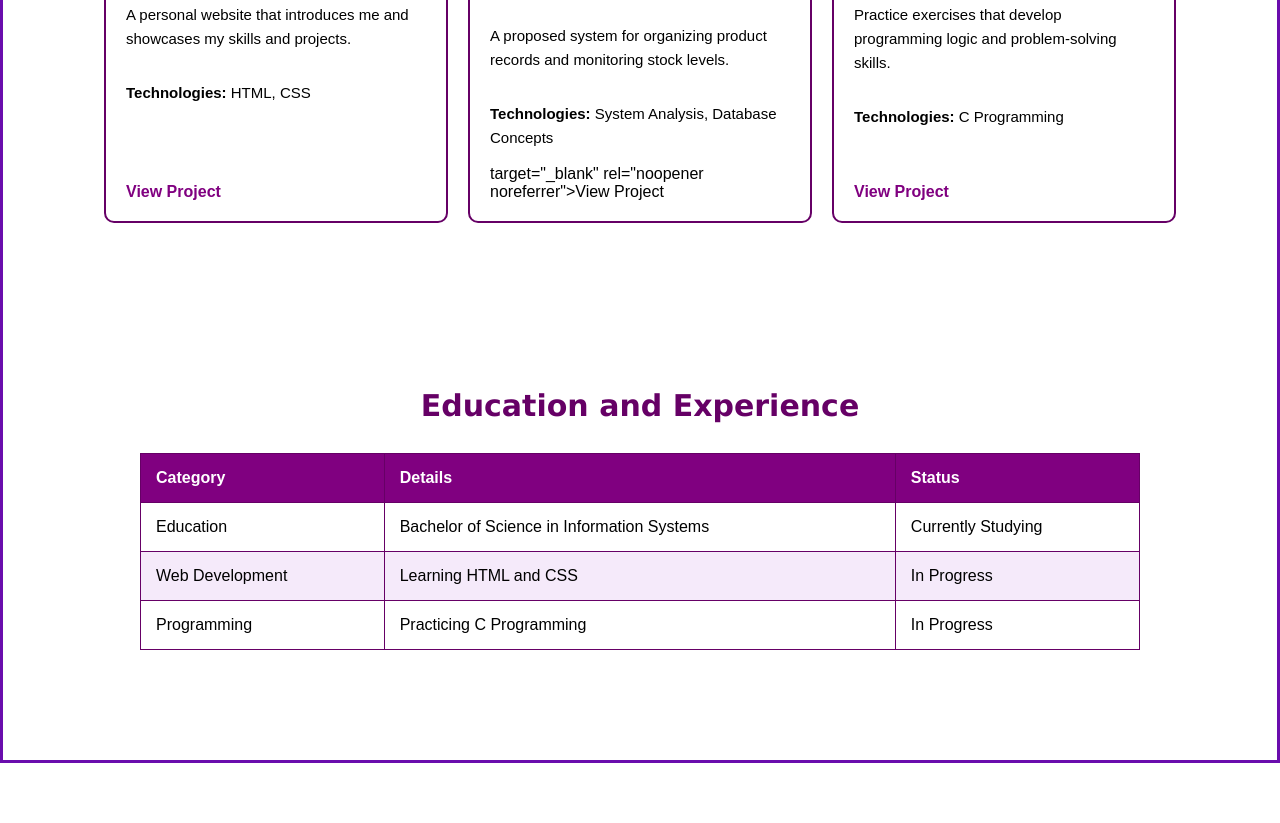
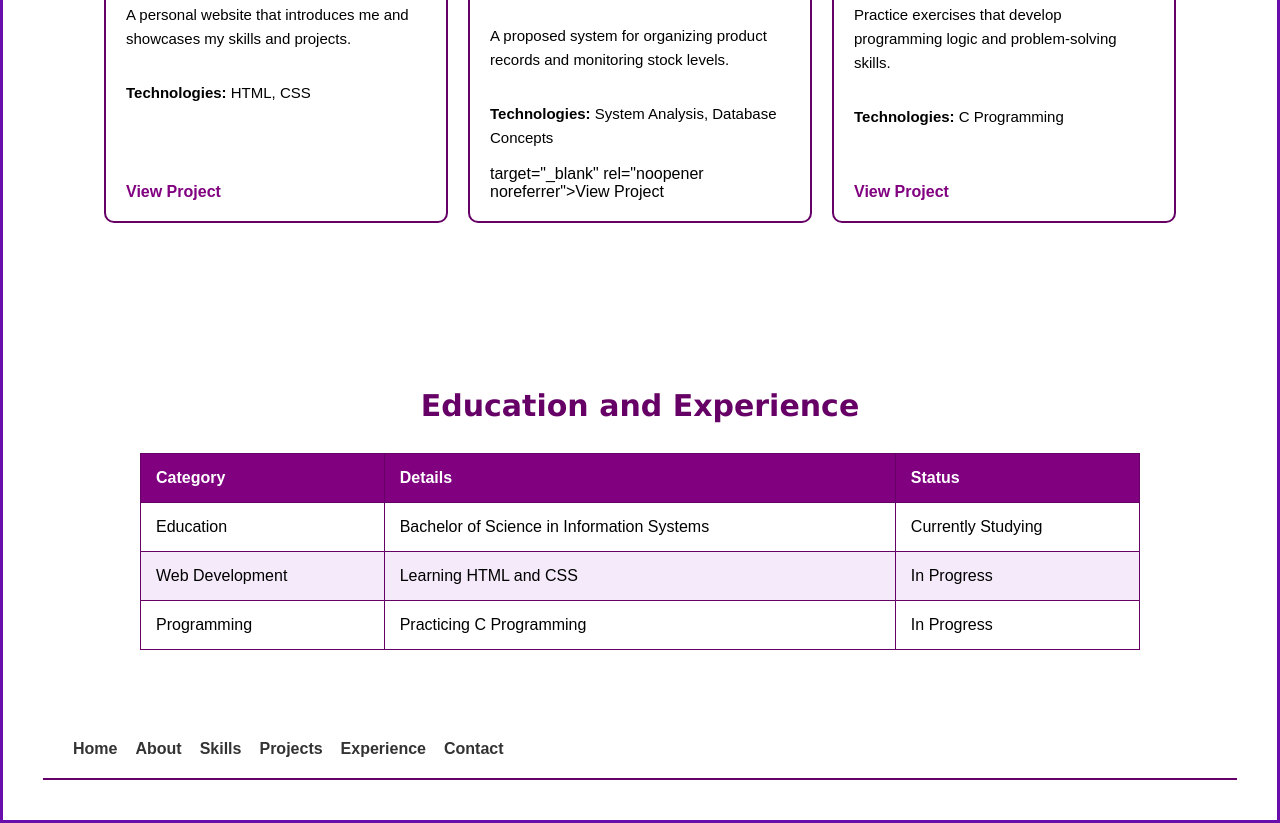
Before and after one commit to lomardaangelica4505/portfolio-project, a plain HTML site: page index.html in a window 1280 px wide. Shown: the part 1984-2807 px from the top of the page. Before the commit the page ends 2747 px from the top, so only its background shows below. Drawn offline with Linux system fonts and the light colour scheme.

Commit message:
Add portfolio navigation

```diff
--- a/css/style.css
+++ b/css/style.css
@@ -270,3 +270,47 @@
 tbody tr:hover {
     background-color: #ead8f5;
 }
+
+
+/* Activity 6: Navigation Menu */
+.navbar {
+    position: sticky;
+    top: 0;
+    z-index: 1000;
+    display: flex;
+    justify-content: space-between;
+    align-items: center;
+    flex-wrap: wrap;
+    gap: 15px;
+    padding: 20px 30px;
+    background-color: white;
+    border-bottom: 2px solid #660066;
+}
+
+.logo {
+    font-family: Verdana, sans-serif;
+    font-size: 24px;
+    font-weight: bold;
+    color: #800080;
+    text-decoration: none;
+}
+
+.nav-links {
+    display: flex;
+    flex-wrap: wrap;
+    gap: 18px;
+    list-style: none;
+    padding: 0;
+    margin: 0;
+}
+
+.nav-links a {
+    color: #333333;
+    font-weight: bold;
+    text-decoration: none;
+    transition: color 0.3s;
+}
+
+.nav-links a:hover {
+    color: #800080;
+}
--- a/index.html
+++ b/index.html
@@ -8,7 +8,7 @@
 </head>
 <body>
 
-    <section class="intro">
+    <section id="home"class="intro">
 
     <div class="intro-top">
         <img src="images/70a9165d-422e-4e54-9743-fc8d50296a34.jpg" alt="Profile photo">
@@ -207,6 +207,17 @@
         </div>
     </section>
 
+    <nav class="navbar">
+
+        <ul class="nav-links">
+            <li><a href="#home">Home</a></li>
+            <li><a href="#about">About</a></li>
+            <li><a href="#skills">Skills</a></li>
+            <li><a href="#projects">Projects</a></li>
+            <li><a href="#experience">Experience</a></li>
+            <li><a href="#contact">Contact</a></li>
+        </ul>
+    </nav>
 
 </body>
 </html>
```
